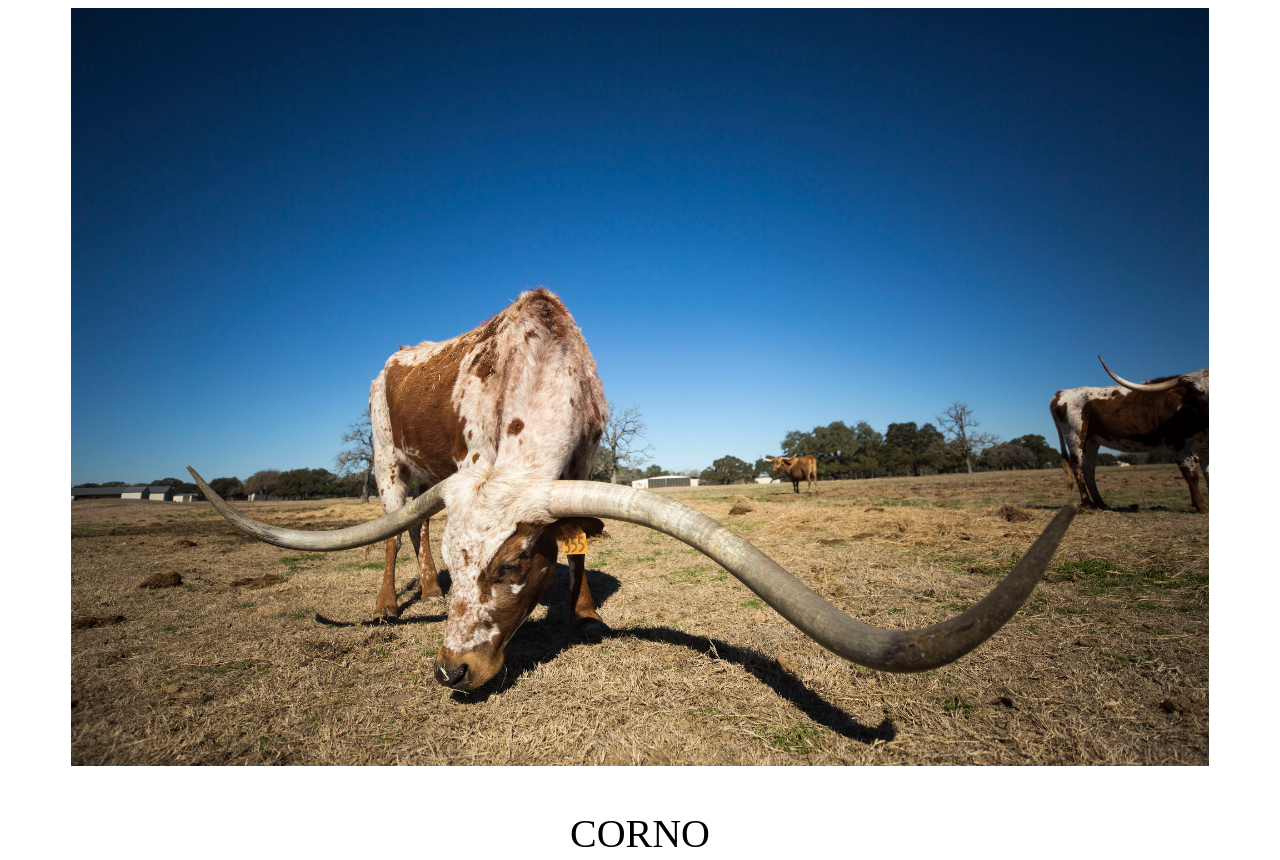
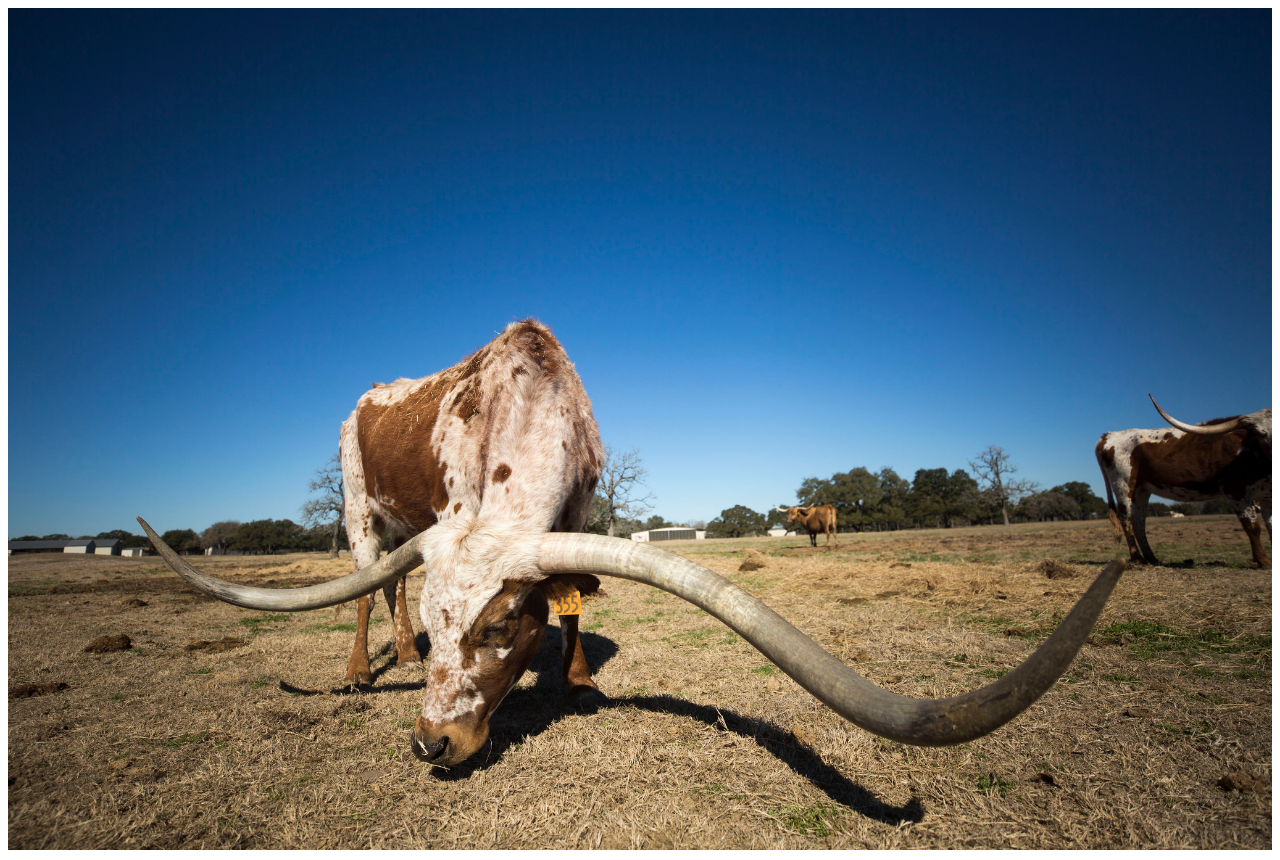
Before and after one commit to corno-token/corno-token.github.io, a plain HTML site: page index.html in a window 1280 px wide. Shown: the top 860 px of the page. Drawn offline with Linux system fonts and the light colour scheme.

Commit message:
Update index.html

```diff
--- a/index.html
+++ b/index.html
@@ -5,7 +5,7 @@
    </head>
    <body style="background-color:white">
       <center>
-         <img src="img/corno.jpg" width="90%">
+         <img src="img/corno.jpg" width="100%">
          <p style="color:rgb(0,0,0); font-size:40px;">
 		 CORNO
 		 </p>
```
